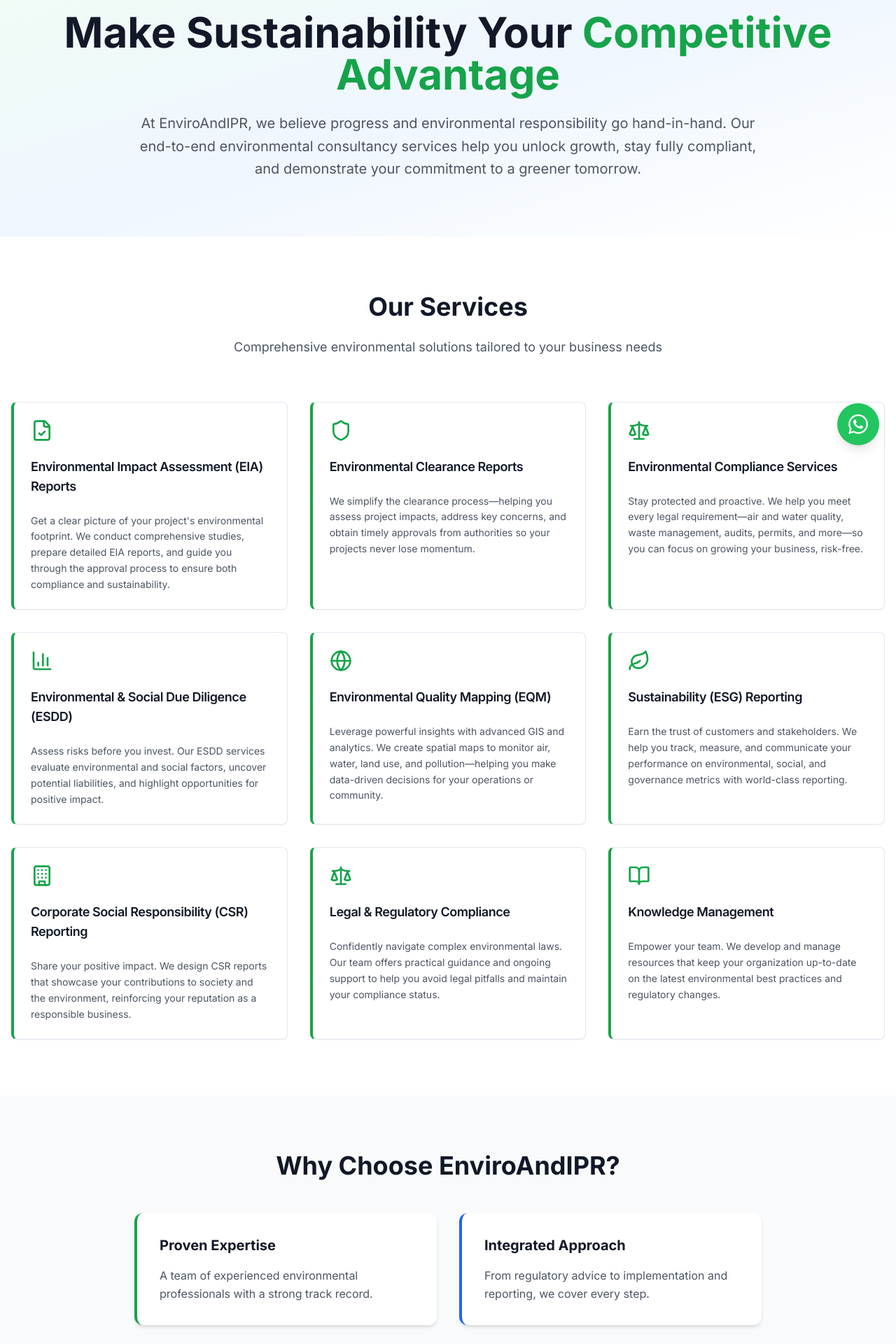
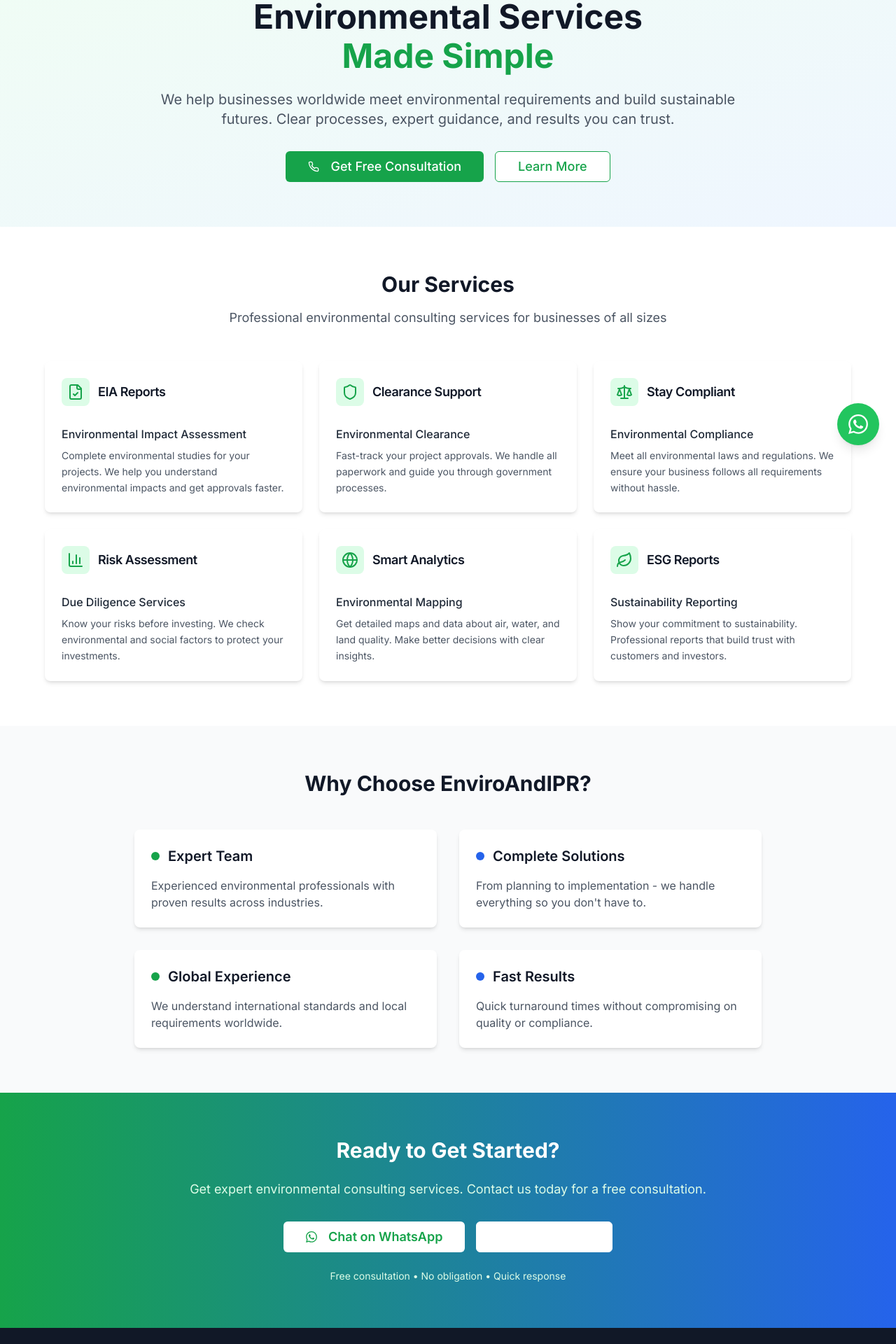
Before and after one commit to thenaikoti/rajeevs-digital-presence-kit-598b726e, a React (Vite) app: page /services in a window 1280 px wide. Shown: the part 140-2060 px from the top of the page at 70% size. Built offline with nearby package versions, Linux system fonts and the light colour scheme.

Commit message:
Refactor: Improve Services page for global audience
Simplified the Services page design for better user experience and global accessibility.

```diff
--- a/src/pages/Services.tsx
+++ b/src/pages/Services.tsx
@@ -1,107 +1,119 @@
 
-import { Leaf, Shield, FileCheck, BarChart3, Globe, Building, Users, Scale, BookOpen, ArrowRight } from 'lucide-react';
+import { Leaf, Shield, FileCheck, BarChart3, Globe, Building, Users, Scale, BookOpen, ArrowRight, Phone } from 'lucide-react';
 import Layout from '../components/Layout';
 import { Card, CardContent, CardDescription, CardHeader, CardTitle } from '../components/ui/card';
-import { Accordion, AccordionContent, AccordionItem, AccordionTrigger } from '../components/ui/accordion';
+import { Button } from '../components/ui/button';
 
 const Services = () => {
   const services = [
     {
-      icon: <FileCheck className="w-8 h-8 text-green-600" />,
-      title: "Environmental Impact Assessment (EIA) Reports",
-      description: "Get a clear picture of your project's environmental footprint. We conduct comprehensive studies, prepare detailed EIA reports, and guide you through the approval process to ensure both compliance and sustainability."
+      icon: <FileCheck className="w-6 h-6 text-green-600" />,
+      title: "Environmental Impact Assessment",
+      shortTitle: "EIA Reports",
+      description: "Complete environmental studies for your projects. We help you understand environmental impacts and get approvals faster."
     },
     {
-      icon: <Shield className="w-8 h-8 text-green-600" />,
-      title: "Environmental Clearance Reports",
-      description: "We simplify the clearance process—helping you assess project impacts, address key concerns, and obtain timely approvals from authorities so your projects never lose momentum."
+      icon: <Shield className="w-6 h-6 text-green-600" />,
+      title: "Environmental Clearance",
+      shortTitle: "Clearance Support",
+      description: "Fast-track your project approvals. We handle all paperwork and guide you through government processes."
     },
     {
-      icon: <Scale className="w-8 h-8 text-green-600" />,
-      title: "Environmental Compliance Services",
-      description: "Stay protected and proactive. We help you meet every legal requirement—air and water quality, waste management, audits, permits, and more—so you can focus on growing your business, risk-free."
+      icon: <Scale className="w-6 h-6 text-green-600" />,
+      title: "Environmental Compliance",
+      shortTitle: "Stay Compliant",
+      description: "Meet all environmental laws and regulations. We ensure your business follows all requirements without hassle."
     },
     {
-      icon: <BarChart3 className="w-8 h-8 text-green-600" />,
-      title: "Environmental & Social Due Diligence (ESDD)",
-      description: "Assess risks before you invest. Our ESDD services evaluate environmental and social factors, uncover potential liabilities, and highlight opportunities for positive impact."
+      icon: <BarChart3 className="w-6 h-6 text-green-600" />,
+      title: "Due Diligence Services",
+      shortTitle: "Risk Assessment",
+      description: "Know your risks before investing. We check environmental and social factors to protect your investments."
     },
     {
-      icon: <Globe className="w-8 h-8 text-green-600" />,
-      title: "Environmental Quality Mapping (EQM)",
-      description: "Leverage powerful insights with advanced GIS and analytics. We create spatial maps to monitor air, water, land use, and pollution—helping you make data-driven decisions for your operations or community."
+      icon: <Globe className="w-6 h-6 text-green-600" />,
+      title: "Environmental Mapping",
+      shortTitle: "Smart Analytics",
+      description: "Get detailed maps and data about air, water, and land quality. Make better decisions with clear insights."
     },
     {
-      icon: <Leaf className="w-8 h-8 text-green-600" />,
-      title: "Sustainability (ESG) Reporting",
-      description: "Earn the trust of customers and stakeholders. We help you track, measure, and communicate your performance on environmental, social, and governance metrics with world-class reporting."
-    },
-    {
-      icon: <Building className="w-8 h-8 text-green-600" />,
-      title: "Corporate Social Responsibility (CSR) Reporting",
-      description: "Share your positive impact. We design CSR reports that showcase your contributions to society and the environment, reinforcing your reputation as a responsible business."
-    },
-    {
-      icon: <Scale className="w-8 h-8 text-green-600" />,
-      title: "Legal & Regulatory Compliance",
-      description: "Confidently navigate complex environmental laws. Our team offers practical guidance and ongoing support to help you avoid legal pitfalls and maintain your compliance status."
-    },
-    {
-      icon: <BookOpen className="w-8 h-8 text-green-600" />,
-      title: "Knowledge Management",
-      description: "Empower your team. We develop and manage resources that keep your organization up-to-date on the latest environmental best practices and regulatory changes."
+      icon: <Leaf className="w-6 h-6 text-green-600" />,
+      title: "Sustainability Reporting",
+      shortTitle: "ESG Reports",
+      description: "Show your commitment to sustainability. Professional reports that build trust with customers and investors."
     }
   ];
 
-  const handleWhatsAppEnquiry = () => {
+  const handleWhatsAppContact = () => {
     const phoneNumber = "91XXXXXXXXXX";
-    const message = "Hi EnviroAndIPR team, I'm interested in your environmental consultancy services. Can we schedule a consultation to discuss my requirements?";
+    const message = "Hello EnviroAndIPR! I'm interested in your environmental services. Can we discuss my requirements?";
     const whatsappUrl = `https://wa.me/${phoneNumber}?text=${encodeURIComponent(message)}`;
-
     window.open(whatsappUrl, '_blank');
   };
 
   return (
     <Layout>
       {/* Hero Section */}
-      <section className="py-20 bg-gradient-to-br from-green-50 via-blue-50 to-white">
-        <div className="container mx-auto px-4 text-center">
-          <h1 className="text-4xl lg:text-6xl font-bold text-gray-900 mb-6">
-            Make Sustainability Your <span className="text-green-600">Competitive Advantage</span>
+      <section className="py-16 bg-gradient-to-br from-green-50 to-blue-50">
+        <div className="container mx-auto px-4 text-center max-w-4xl">
+          <h1 className="text-3xl md:text-5xl font-bold text-gray-900 mb-6">
+            Environmental Services
+            <span className="block text-green-600 mt-2">Made Simple</span>
           </h1>
-          <p className="text-xl text-gray-600 max-w-4xl mx-auto leading-relaxed">
-            At EnviroAndIPR, we believe progress and environmental responsibility go hand-in-hand.
-            Our end-to-end environmental consultancy services help you unlock growth, stay fully compliant,
-            and demonstrate your commitment to a greener tomorrow.
+          <p className="text-lg md:text-xl text-gray-600 mb-8 leading-relaxed">
+            We help businesses worldwide meet environmental requirements and build sustainable futures.
+            Clear processes, expert guidance, and results you can trust.
           </p>
+          <div className="flex flex-col sm:flex-row gap-4 justify-center">
+            <Button
+              onClick={handleWhatsAppContact}
+              size="lg"
+              className="bg-green-600 hover:bg-green-700 text-white px-8 py-3 text-lg"
+            >
+              <Phone className="w-5 h-5 mr-2" />
+              Get Free Consultation
+            </Button>
+            <Button
+              variant="outline"
+              size="lg"
+              className="border-green-600 text-green-600 hover:bg-green-50 px-8 py-3 text-lg"
+              onClick={() => window.location.href = '/contact'}
+            >
+              Learn More
+            </Button>
+          </div>
         </div>
       </section>
 
       {/* Services Section */}
-      <section className="py-20 bg-white">
+      <section className="py-16 bg-white">
         <div className="container mx-auto px-4">
-          <div className="text-center mb-16">
-            <h2 className="text-3xl lg:text-4xl font-bold text-gray-900 mb-6">
+          <div className="text-center mb-12">
+            <h2 className="text-2xl md:text-3xl font-bold text-gray-900 mb-4">
               Our Services
             </h2>
             <p className="text-lg text-gray-600 max-w-2xl mx-auto">
-              Comprehensive environmental solutions tailored to your business needs
+              Professional environmental consulting services for businesses of all sizes
             </p>
           </div>
 
-          {/* Desktop View - Cards */}
-          <div className="hidden md:grid md:grid-cols-2 lg:grid-cols-3 gap-8">
+          <div className="grid grid-cols-1 md:grid-cols-2 lg:grid-cols-3 gap-6 max-w-6xl mx-auto">
             {services.map((service, index) => (
-              <Card key={index} className="hover:shadow-lg transition-shadow duration-300 border-l-4 border-l-green-600">
-                <CardHeader>
-                  <div className="mb-4">
+              <Card key={index} className="hover:shadow-lg transition-all duration-300 border-0 shadow-md hover:shadow-xl">
+                <CardHeader className="pb-4">
+                  <div className="flex items-center space-x-3 mb-3">
+                    <div className="p-2 bg-green-100 rounded-lg">
                       {service.icon}
                     </div>
+                    <div>
                       <CardTitle className="text-lg font-semibold text-gray-900">
-                    {service.title}
+                        {service.shortTitle}
                       </CardTitle>
+                    </div>
+                  </div>
                 </CardHeader>
-                <CardContent>
+                <CardContent className="pt-0">
+                  <h3 className="font-medium text-gray-800 mb-2">{service.title}</h3>
                   <CardDescription className="text-gray-600 leading-relaxed">
                     {service.description}
                   </CardDescription>
@@ -109,60 +121,51 @@ const Services = () => {
               </Card>
             ))}
           </div>
-
-          {/* Mobile View - Accordion */}
-          <div className="md:hidden">
-            <Accordion type="single" collapsible className="w-full">
-              {services.map((service, index) => (
-                <AccordionItem key={index} value={`item-${index}`}>
-                  <AccordionTrigger className="text-left">
-                    <div className="flex items-center space-x-3">
-                      {service.icon}
-                      <span className="font-semibold text-gray-900">{service.title}</span>
-                    </div>
-                  </AccordionTrigger>
-                  <AccordionContent>
-                    <p className="text-gray-600 leading-relaxed pl-11">
-                      {service.description}
-                    </p>
-                  </AccordionContent>
-                </AccordionItem>
-              ))}
-            </Accordion>
-          </div>
         </div>
       </section>
 
-      {/* Why Choose Section */}
-      <section className="py-20 bg-gray-50">
+      {/* Why Choose Us Section */}
+      <section className="py-16 bg-gray-50">
         <div className="container mx-auto px-4">
           <div className="max-w-4xl mx-auto">
-            <h2 className="text-3xl lg:text-4xl font-bold text-gray-900 mb-12 text-center">
+            <h2 className="text-2xl md:text-3xl font-bold text-gray-900 mb-12 text-center">
               Why Choose EnviroAndIPR?
             </h2>
             <div className="grid grid-cols-1 md:grid-cols-2 gap-8">
-              <div className="bg-white rounded-xl p-8 shadow-md border-l-4 border-l-green-600">
-                <h3 className="text-xl font-bold text-gray-900 mb-4">Proven Expertise</h3>
-                <p className="text-gray-600 leading-relaxed">
-                  A team of experienced environmental professionals with a strong track record.
+              <div className="bg-white rounded-lg p-6 shadow-md">
+                <div className="flex items-center mb-4">
+                  <div className="w-3 h-3 bg-green-600 rounded-full mr-3"></div>
+                  <h3 className="text-xl font-semibold text-gray-900">Expert Team</h3>
+                </div>
+                <p className="text-gray-600">
+                  Experienced environmental professionals with proven results across industries.
                 </p>
               </div>
-              <div className="bg-white rounded-xl p-8 shadow-md border-l-4 border-l-blue-600">
-                <h3 className="text-xl font-bold text-gray-900 mb-4">Integrated Approach</h3>
-                <p className="text-gray-600 leading-relaxed">
-                  From regulatory advice to implementation and reporting, we cover every step.
+              <div className="bg-white rounded-lg p-6 shadow-md">
+                <div className="flex items-center mb-4">
+                  <div className="w-3 h-3 bg-blue-600 rounded-full mr-3"></div>
+                  <h3 className="text-xl font-semibold text-gray-900">Complete Solutions</h3>
+                </div>
+                <p className="text-gray-600">
+                  From planning to implementation - we handle everything so you don't have to.
                 </p>
               </div>
-              <div className="bg-white rounded-xl p-8 shadow-md border-l-4 border-l-green-600">
-                <h3 className="text-xl font-bold text-gray-900 mb-4">Client-Centric</h3>
-                <p className="text-gray-600 leading-relaxed">
-                  Customized solutions for corporates, governments, and academic institutions.
+              <div className="bg-white rounded-lg p-6 shadow-md">
+                <div className="flex items-center mb-4">
+                  <div className="w-3 h-3 bg-green-600 rounded-full mr-3"></div>
+                  <h3 className="text-xl font-semibold text-gray-900">Global Experience</h3>
+                </div>
+                <p className="text-gray-600">
+                  We understand international standards and local requirements worldwide.
                 </p>
               </div>
-              <div className="bg-white rounded-xl p-8 shadow-md border-l-4 border-l-blue-600">
-                <h3 className="text-xl font-bold text-gray-900 mb-4">Commitment to Excellence</h3>
-                <p className="text-gray-600 leading-relaxed">
-                  We don't just deliver reports—we partner in your long-term sustainability.
+              <div className="bg-white rounded-lg p-6 shadow-md">
+                <div className="flex items-center mb-4">
+                  <div className="w-3 h-3 bg-blue-600 rounded-full mr-3"></div>
+                  <h3 className="text-xl font-semibold text-gray-900">Fast Results</h3>
+                </div>
+                <p className="text-gray-600">
+                  Quick turnaround times without compromising on quality or compliance.
                 </p>
               </div>
             </div>
@@ -170,36 +173,41 @@ const Services = () => {
         </div>
       </section>
 
-      {/* CTA Section */}
-      <section className="py-20 bg-gradient-to-r from-green-600 to-blue-600">
+      {/* Simple CTA Section */}
+      <section className="py-16 bg-gradient-to-r from-green-600 to-blue-600">
         <div className="container mx-auto px-4 text-center">
-          <h2 className="text-3xl lg:text-4xl font-bold text-white mb-6">
-            Ready to Build a Sustainable Future?
+          <div className="max-w-3xl mx-auto">
+            <h2 className="text-2xl md:text-3xl font-bold text-white mb-6">
+              Ready to Get Started?
             </h2>
-          <p className="text-xl text-green-100 mb-8 max-w-2xl mx-auto">
-            Let EnviroAndIPR guide your business toward compliance, resilience, and lasting impact.
+            <p className="text-lg text-green-100 mb-8">
+              Get expert environmental consulting services. Contact us today for a free consultation.
             </p>
-          <div className="flex flex-col sm:flex-row gap-4 justify-center mb-8">
-            <button
-              onClick={handleWhatsAppEnquiry}
-              className="bg-green-500 hover:bg-green-600 text-white px-8 py-4 rounded-lg font-semibold inline-flex items-center justify-center space-x-2 transition-all duration-300 transform hover:scale-105 shadow-lg"
+            <div className="flex flex-col sm:flex-row gap-4 justify-center">
+              <Button
+                onClick={handleWhatsAppContact}
+                size="lg"
+                className="bg-white hover:bg-gray-100 text-green-600 px-8 py-3 text-lg font-semibold"
               >
-              <svg width="20" height="20" viewBox="0 0 24 24" fill="currentColor">
+                <svg width="20" height="20" viewBox="0 0 24 24" fill="currentColor" className="mr-2">
                   <path d="M17.472 14.382c-.297-.149-1.758-.867-2.03-.967-.273-.099-.471-.148-.67.15-.197.297-.767.966-.94 1.164-.173.199-.347.223-.644.075-.297-.15-1.255-.463-2.39-1.475-.883-.788-1.48-1.761-1.653-2.059-.173-.297-.018-.458.13-.606.134-.133.298-.347.446-.52.149-.174.198-.298.298-.497.099-.198.05-.371-.025-.52-.075-.149-.669-1.612-.916-2.207-.242-.579-.487-.5-.669-.51-.173-.008-.371-.01-.57-.01-.198 0-.52.074-.792.372-.272.297-1.04 1.016-1.04 2.479 0 1.462 1.065 2.875 1.213 3.074.149.198 2.096 3.2 5.077 4.487.709.306 1.262.489 1.694.625.712.227 1.36.195 1.871.118.571-.085 1.758-.719 2.006-1.413.248-.694.248-1.289.173-1.413-.074-.124-.272-.198-.57-.347m-5.421 7.403h-.004a9.87 9.87 0 01-5.031-1.378l-.361-.214-3.741.982.998-3.648-.235-.374a9.86 9.86 0 01-1.51-5.26c.001-5.45 4.436-9.884 9.888-9.884 2.64 0 5.122 1.03 6.988 2.898a9.825 9.825 0 012.893 6.994c-.003 5.45-4.437 9.884-9.885 9.884m8.413-18.297A11.815 11.815 0 0012.05 0C5.495 0 .16 5.335.157 11.892c0 2.096.547 4.142 1.588 5.945L.057 24l6.305-1.654a11.882 11.882 0 005.683 1.448h.005c6.554 0 11.89-5.335 11.893-11.893A11.821 11.821 0 0020.525 3.687"/>
                 </svg>
-              <span>Enquire on WhatsApp</span>
-            </button>
-            <a
-              href="/contact"
-              className="bg-white hover:bg-gray-100 text-green-600 px-8 py-4 rounded-lg font-semibold inline-flex items-center justify-center space-x-2 transition-all duration-300 transform hover:scale-105 shadow-lg"
+                Chat on WhatsApp
+              </Button>
+              <Button
+                variant="outline"
+                size="lg"
+                className="border-white text-white hover:bg-white hover:text-green-600 px-8 py-3 text-lg font-semibold"
+                onClick={() => window.location.href = '/contact'}
               >
-              <span>Contact Us</span>
-              <ArrowRight size={20} />
-            </a>
+                Contact Us
+                <ArrowRight className="w-5 h-5 ml-2" />
+              </Button>
             </div>
-          <p className="text-green-100 max-w-2xl mx-auto">
-            Have questions or need a custom solution? We're here to help! Reach out now and let's make sustainability work for your organization.
+            <p className="text-green-100 mt-6 text-sm">
+              Free consultation • No obligation • Quick response
             </p>
+          </div>
         </div>
       </section>
     </Layout>
```
Lines whose indentation alone changed are shown as unchanged.
